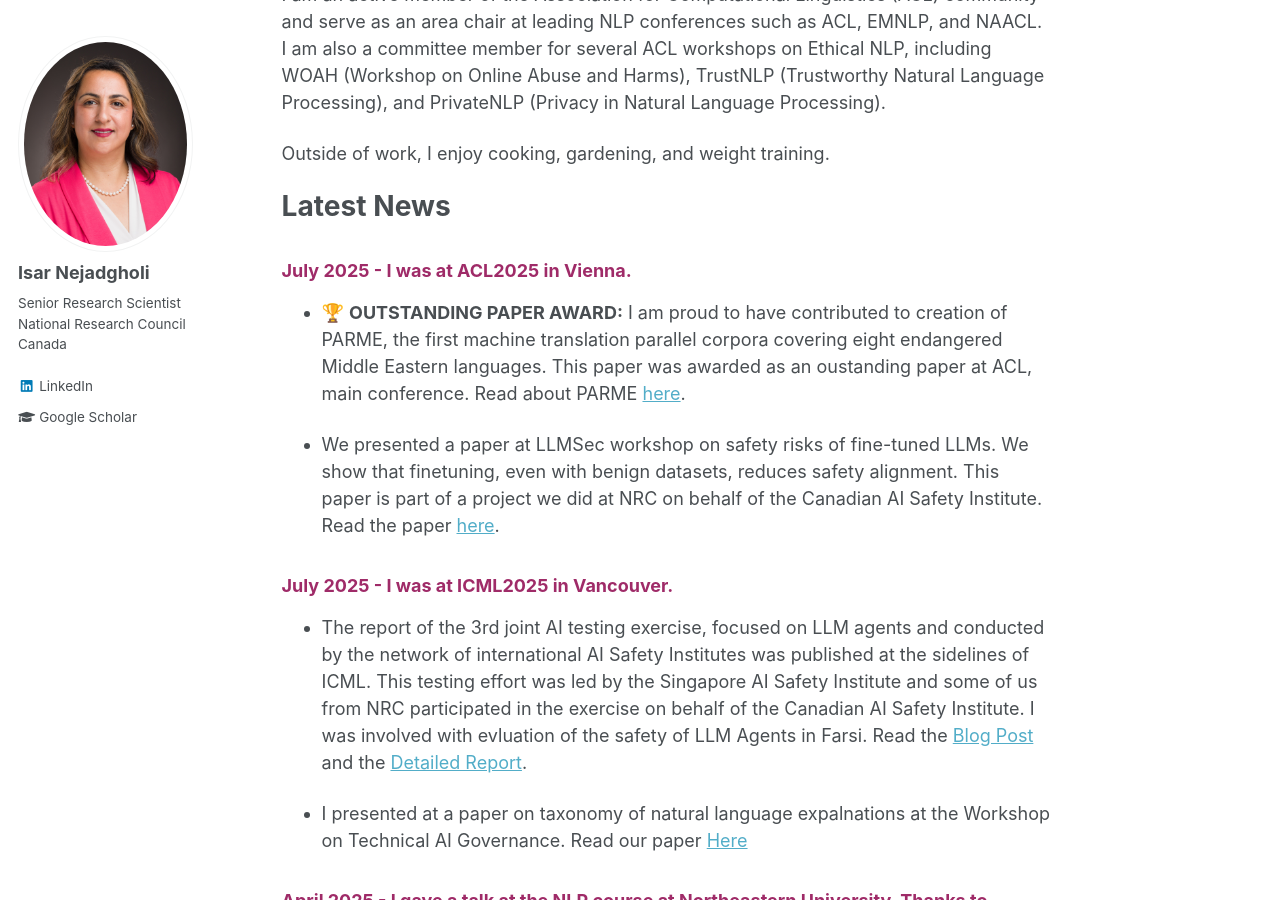
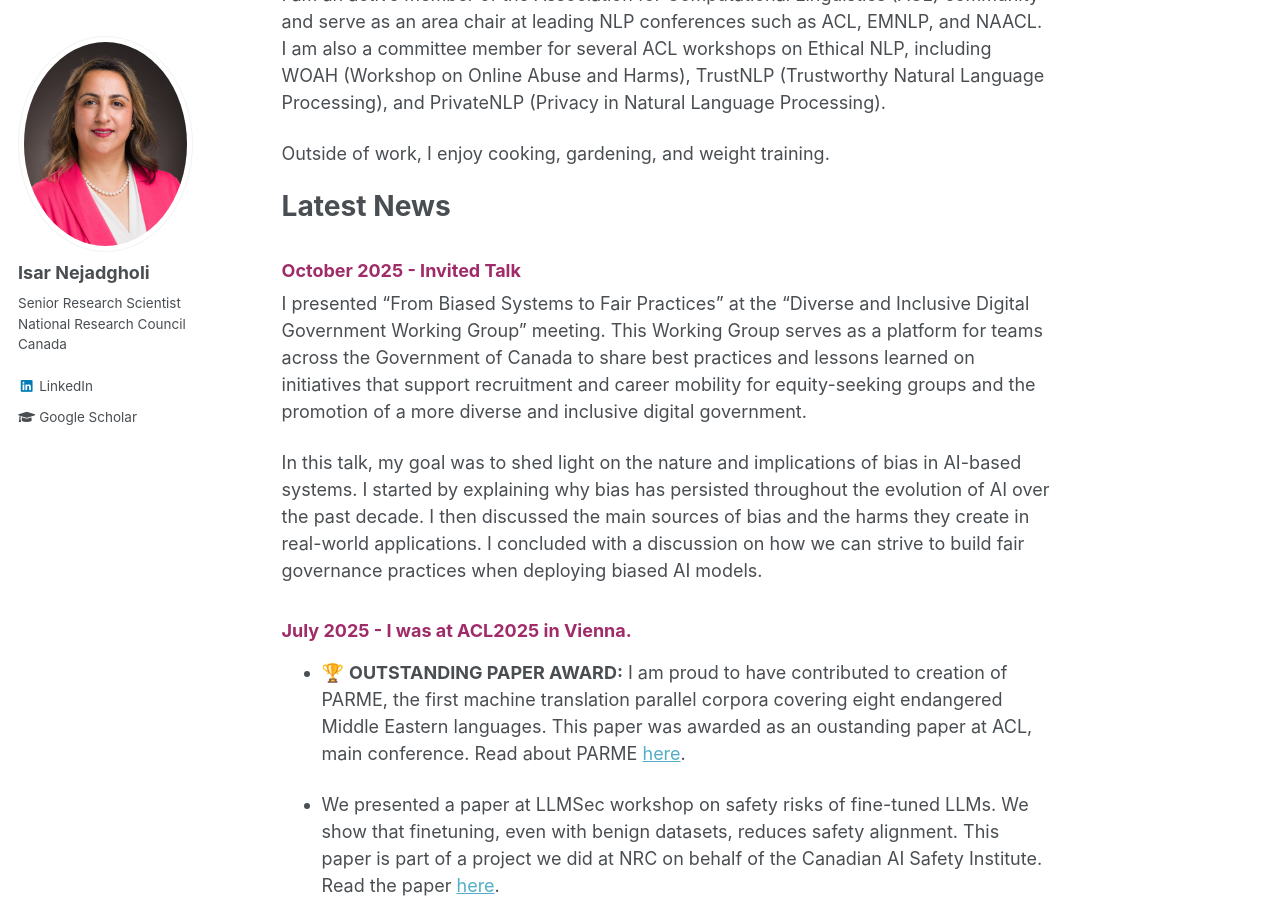
Before and after one commit to IsarNejad/IsarNejad.github.io, a Jekyll site: the page built from _pages/about.md, in a window 1280 px wide and 900 px high, scrolled down 491 px. Built offline with Jekyll 4.4.1, drawn with Linux system fonts in a browser that asks for light colours.

Commit message:
Update about.md

```diff
--- a/_pages/about.md
+++ b/_pages/about.md
@@ -19,6 +19,15 @@ I am an active member of the Association for Computational Linguistics (ACL) com
 Outside of work, I enjoy cooking, gardening, and weight training.
 
 # Latest News
+
+{: .amaranth-deep-purple}
+### October 2025 - Invited Talk
+
+I presented "From Biased Systems to Fair Practices" at the "Diverse and Inclusive Digital Government Working Group" meeting. This Working Group serves as a platform for teams across the Government of Canada to share best practices and lessons learned on initiatives that support recruitment and career mobility for equity-seeking groups and the promotion of a more diverse and inclusive digital government.
+
+In this talk, my goal was to shed light on the nature and implications of bias in AI-based systems. I started by explaining why bias has persisted throughout the evolution of AI over the past decade. I then discussed the main sources of bias and the harms they create in real-world applications. I concluded with a discussion on how we can strive to build fair governance practices when deploying biased AI models.
+
+
 
 {: .amaranth-deep-purple}
 ### July 2025 - I was at ACL2025 in Vienna.
```
